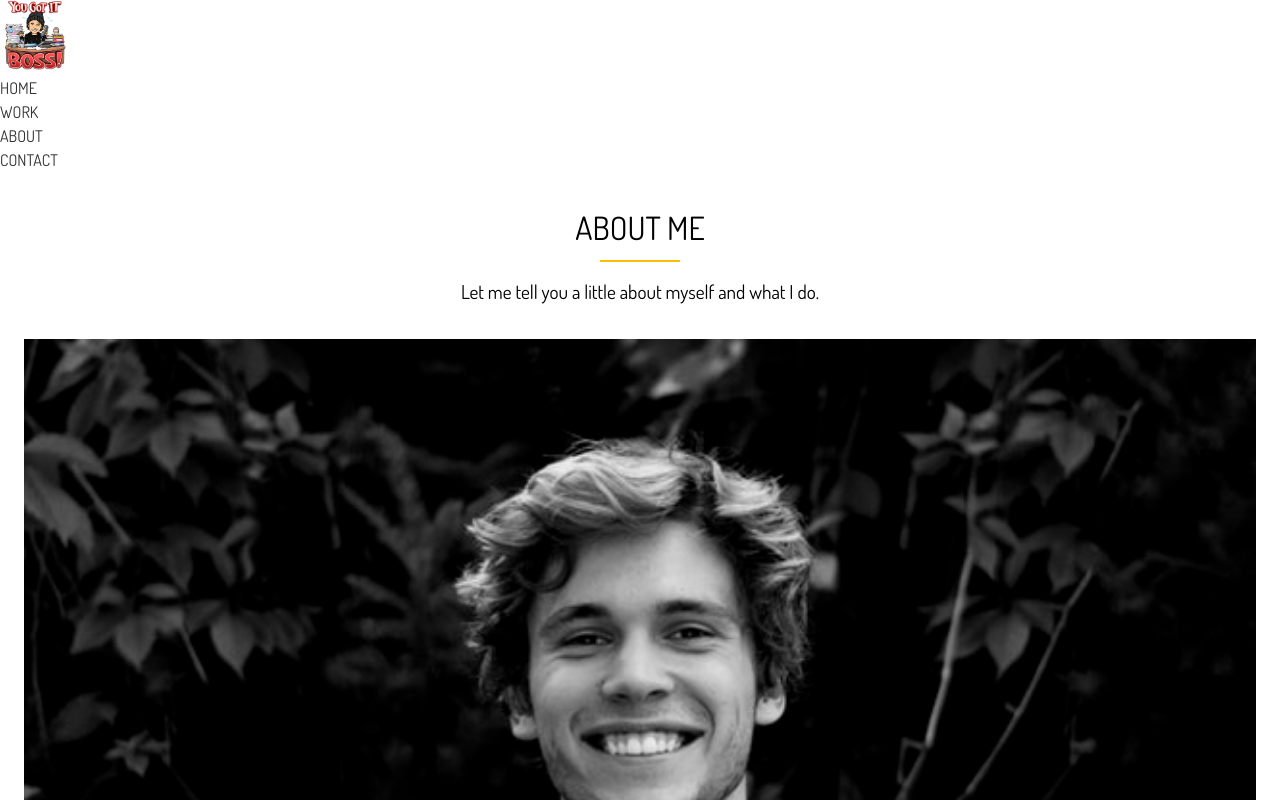
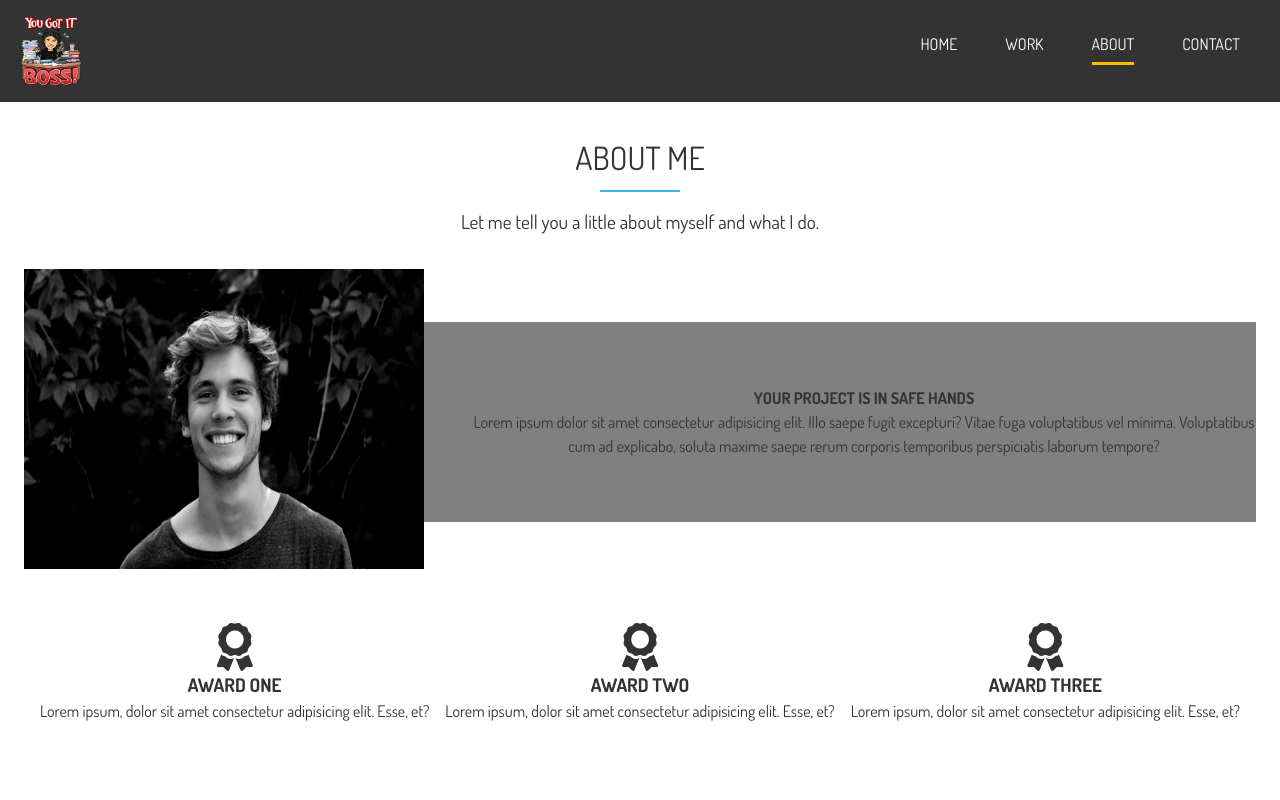
Before and after one commit to NolanBeyer/Portfolio, a React (Create React App) app: page /about in a window 1280 px wide. Shown: the top 800 px of the page. Built offline with nearby package versions, Linux system fonts and the light colour scheme.

Commit message:
added background utility classes

```diff
--- a/src/scss/_utilities.scss
+++ b/src/scss/_utilities.scss
@@ -37,6 +37,27 @@ button[class^='btn-']:hover,
 a[class^='btn-']:hover,
 input[class^='btn-']:hover {
   background-color: $main-color;
+  color: #fff;
+}
+
+//* Backgrounds
+.bg {
+  &-main {
+    background: #3fb1f3;
+    color: set-text-color(#3fb1f3);
+  }
+  &-dark {
+    background: #333;
+    color: set-text-color(#333);
+  }
+  &-light {
+    background: #fff;
+    color: set-text-color(#fff);
+  }
+  &-medium {
+    background: #ccc;
+    color: set-text-color(ccc);
+  }
 }
 
 .lead {
--- a/src/scss/styles.css
+++ b/src/scss/styles.css
@@ -2,12 +2,26 @@
   height: 100vh;
   text-align: center;
   padding-top: 20%;
-  background: url("https://images.unsplash.com/photo-1519389950473-47ba0277781c?ixlib=rb-1.2.1&ixid=MnwxMjA3fDB8MHxwaG90by1wYWdlfHx8fGVufDB8fHx8&auto=format&fit=crop&w=1770&q=80");
+  background: url("https://images.unsplash.com/photo-1519389950473-47ba0277781c?ixlib=rb-1.2.1&ixid=MnwxMjA3fDB8MHxwaG90by1wYWdlfHx8fGVufDB8fHx8&auto=format&fit=crop&w=1770&q=80") no-repeat center center/cover;
 }
 .home-content h1 {
-  font-size: 4rem;
+  font-size: 7rem;
   line-height: 1.2;
   color: #fff;
+}
+.home-content h2 {
+  font-size: 3rem;
+  line-height: 1.2;
+  color: #fff;
+}
+.home-content h3 {
+  font-size: 2rem;
+  line-height: 1.2;
+  color: #fff;
+  margin-top: 10px;
+}
+.home-content button {
+  margin-top: 15px;
 }
 
 #home-a .section-title {
@@ -71,25 +85,74 @@
 .work-page {
   height: 100vh;
   text-align: center;
-  color: #fff;
+  color: #333;
 }
 
-.about-page {
+#about-nav {
+  display: flex;
+  justify-content: space-between;
+  padding: 1rem;
+  background-color: #333;
+}
+#about-nav ul {
+  display: flex;
+}
+#about-nav li {
+  padding: 1rem 1.5rem;
+}
+#about-nav a {
+  text-decoration: none;
+  text-transform: uppercase;
+  color: #fff;
+  border-bottom: 3px transparent solid;
+  padding-bottom: 0.5rem;
+  transition: border-color 0.5s ease;
+}
+#about-nav a:hover {
+  border-color: #ccc;
+}
+#about-nav a.current {
+  border-color: #ffbc00;
+}
+
+#about-a {
   height: 100vh;
   text-align: center;
-  color: #fff;
+  color: #333;
+}
+
+.about-img {
+  height: 300px;
+  width: 400px;
+}
+
+#about-a .about-info {
+  display: flex;
+  align-items: center;
+  justify-content: space-between;
+}
+#about-a .bio {
+  padding-left: 3rem;
+  background: gray;
+}
+#about-a .awards {
+  display: flex;
+  justify-content: space-evenly;
+  margin-top: 3rem;
 }
 
 .contact-page {
   height: 100vh;
   text-align: center;
-  color: #fff;
+  color: #333;
 }
 
 #main-footer {
   background: #333;
   color: white;
   height: 5rem;
+  position: relative;
+  bottom: 0;
 }
 #main-footer .footer-content {
   display: flex;
@@ -142,7 +205,7 @@
   border-color: #ccc;
 }
 #main-nav a.current {
-  border-color: #ffbc00;
+  border-color: #3fb1f3;
 }
 
 .container {
@@ -162,7 +225,7 @@
 
 .btn-main {
   color: #333;
-  background-color: #ffbc00;
+  background-color: #3fb1f3;
 }
 .btn-light {
   color: #333;
@@ -176,7 +239,25 @@
 button[class^=btn-]:hover,
 a[class^=btn-]:hover,
 input[class^=btn-]:hover {
-  background-color: #ffbc00;
+  background-color: #3fb1f3;
+  color: #fff;
+}
+
+.bg-main {
+  background: #3fb1f3;
+  color: set-text-color(#3fb1f3);
+}
+.bg-dark {
+  background: #333;
+  color: set-text-color(#333);
+}
+.bg-light {
+  background: #fff;
+  color: set-text-color(#fff);
+}
+.bg-medium {
+  background: #ccc;
+  color: set-text-color(ccc);
 }
 
 .lead {
@@ -240,7 +321,7 @@ a:hover {
   display: block;
   height: 2px;
   width: 5rem;
-  background: #ffbc00;
+  background: #3fb1f3;
   margin: 0 auto 1rem auto;
 }
 
```
